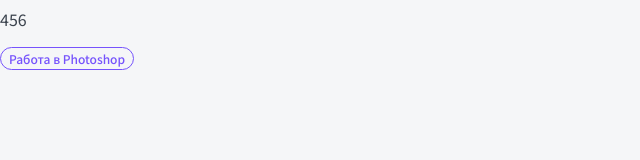
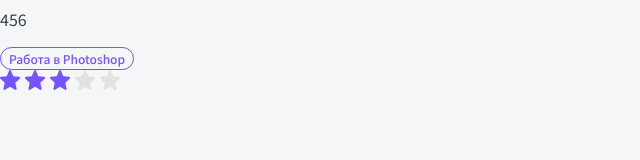
Before and after one commit to maizer12/rating-site, a Next.js app: page /about in a window 1280 px wide. Shown: the part 120-280 px from the top of the page, without its empty margins (0-640 px from the left). Built offline with nearby package versions, Linux system fonts and the light colour scheme.

Commit message:
created component star

```diff
--- /dev/null
+++ b/src/components/Rating/Rating.module.css
@@ -0,0 +1,7 @@
+.stars {
+  display: flex;
+  column-gap: 5px;
+}
+.stars svg {
+  cursor: pointer;
+}
--- /dev/null
+++ b/src/components/Rating/Rating.props.ts
@@ -0,0 +1,6 @@
+import { ReactNode } from 'react';
+
+export interface RatingProps {
+  value: number;
+  setEdit?: (i: number) => void;
+}
--- /dev/null
+++ b/src/components/Rating/index.tsx
@@ -0,0 +1,30 @@
+import { FC } from 'react';
+import { RatingProps } from './Rating.props';
+import cn from 'classnames';
+import style from './Rating.module.css';
+
+export const Rating: FC<RatingProps> = ({ value, setEdit, ...props }) => {
+  const arr: ''[] = new Array(5).fill('');
+
+  const editStars = (i: number) => {
+    if (setEdit) setEdit(i + 1);
+  };
+
+  return (
+    <div className={style.stars}>
+      {arr.map((e, i) => (
+        <svg
+          width="20"
+          height="20"
+          viewBox="0 0 20 20"
+          fill={value <= i ? '#E2E2E2' : '#7653FC'}
+          {...props}
+          key={i}
+          onMouseEnter={() => editStars(i)}
+        >
+          <path d="M19.9477 7.55686C19.816 7.13427 19.4568 6.83508 19.0335 6.79511L13.2601 6.24816L10.9784 0.673859C10.81 0.264321 10.4267 0 10 0C9.57337 0 9.18991 0.264321 9.02252 0.673859L6.74084 6.24816L0.966519 6.79511C0.543233 6.83587 0.184799 7.13507 0.0523506 7.55686C-0.0793348 7.97946 0.0422796 8.44298 0.362414 8.73596L4.72665 12.7293L3.43985 18.6434C3.34571 19.0782 3.50745 19.5279 3.85322 19.7887C4.03908 19.9296 4.25743 20 4.47655 20C4.66485 20 4.8533 19.9478 5.0216 19.8427L10 16.7364L14.9775 19.8427C15.3427 20.0704 15.8018 20.0495 16.1468 19.7887C16.4926 19.5279 16.6543 19.0782 16.5602 18.6434L15.2734 12.7293L19.6376 8.73596C19.9576 8.44298 20.0794 7.98041 19.9477 7.55686Z" />
+        </svg>
+      ))}
+    </div>
+  );
+};
--- a/src/components/index.ts
+++ b/src/components/index.ts
@@ -2,3 +2,4 @@ export * from './HTag';
 export * from './Button';
 export * from './PTag';
 export * from './Tag';
+export * from './Rating';
--- a/src/pages/_app.tsx
+++ b/src/pages/_app.tsx
@@ -1,8 +1,11 @@
 import '../styles/globals.css';
 import type { AppProps } from 'next/app';
-import { HTag, Button, PTag, Tag } from '../components';
+import { HTag, Button, PTag, Tag, Rating } from '../components';
+import { useState } from 'react';
 
 function MyApp({ pageProps }: AppProps) {
+  const [rating, setRating] = useState(3);
+
   return (
     <>
       <HTag tag="h1">465</HTag>
@@ -11,6 +14,7 @@ function MyApp({ pageProps }: AppProps) {
       </Button>
       <PTag size="md">456</PTag>
       <Tag variant="primary">Работа в Photoshop</Tag>
+      <Rating value={rating} setEdit={setRating} />
     </>
   );
 }
```
